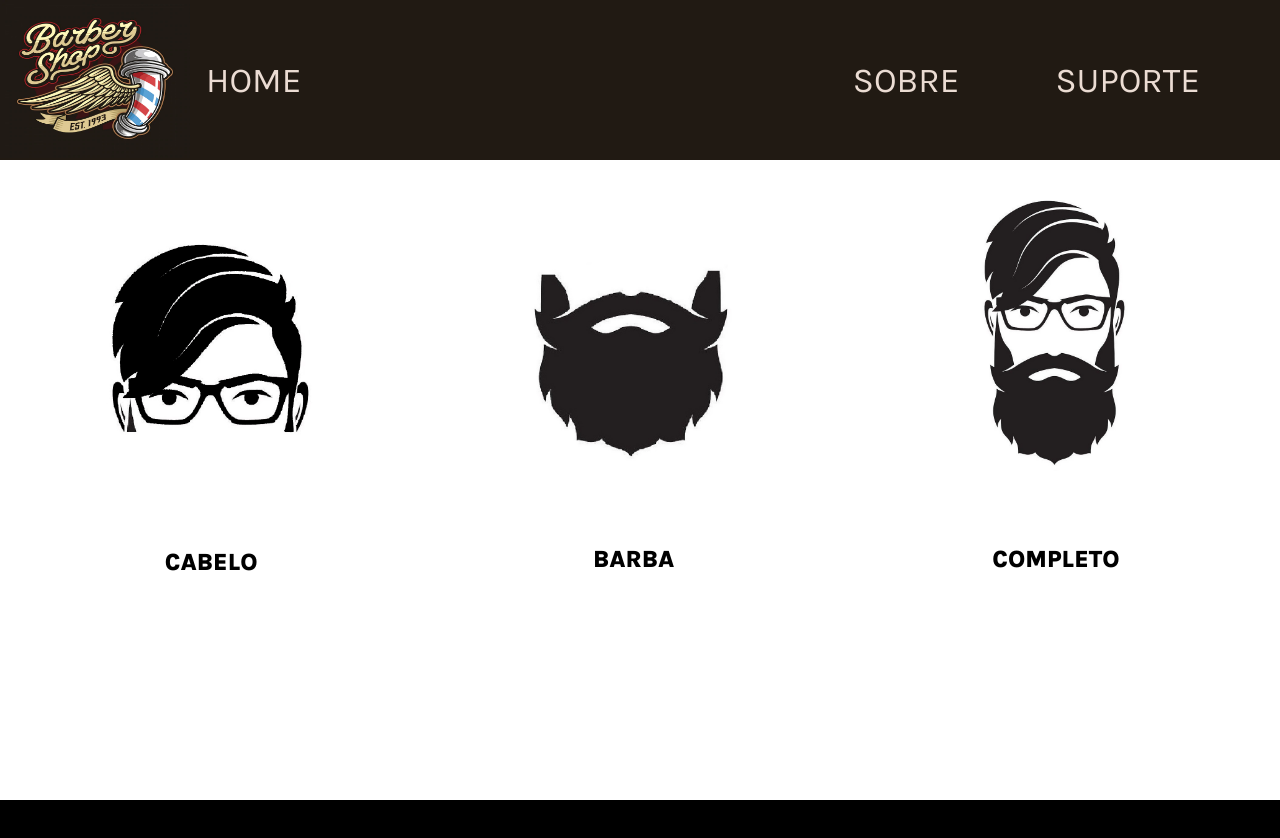
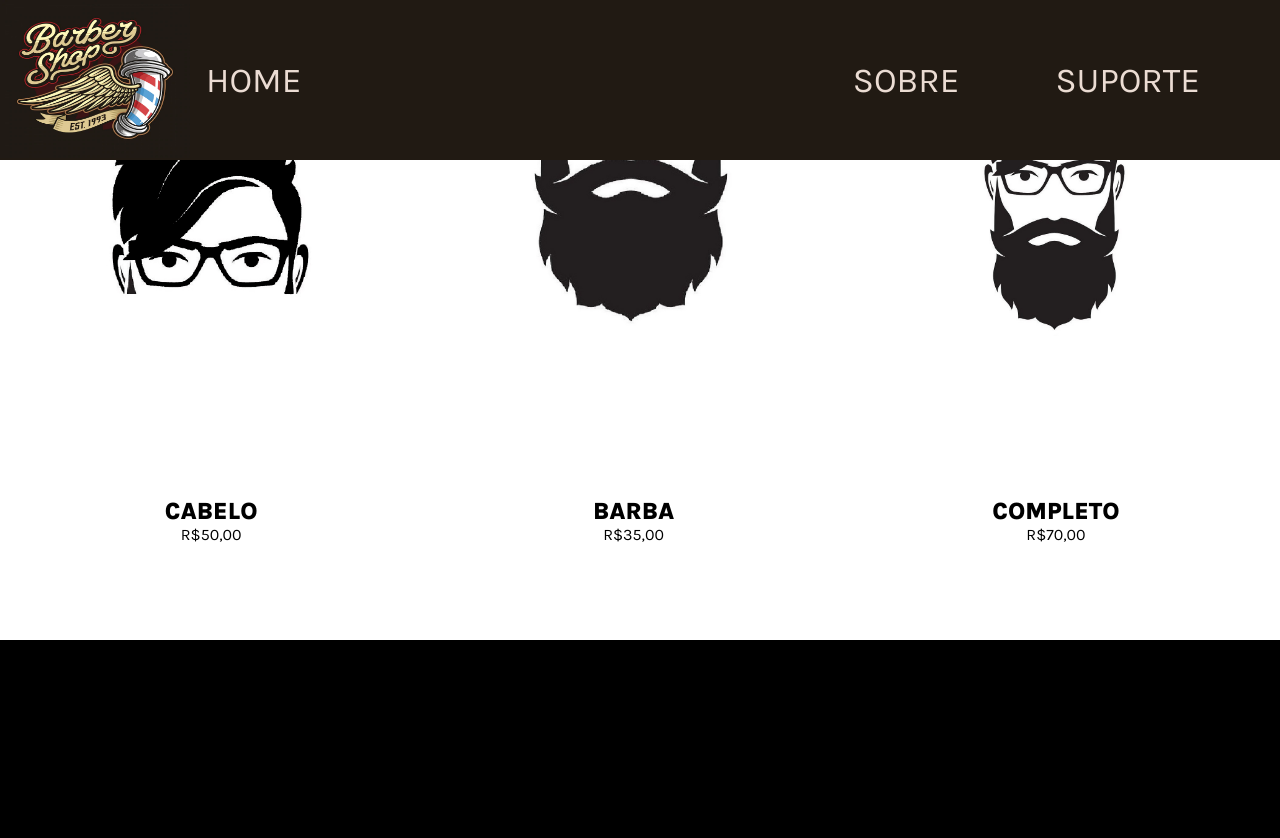
Before and after one commit to Bonniezilla/Barbearia, a plain HTML site: page index.html in a window 1280 px wide. Shown: the top 838 px of the page. Drawn offline with Linux system fonts and the light colour scheme.

Commit message:
Animation version

```diff
--- a/index.html
+++ b/index.html
@@ -17,17 +17,26 @@
         </ul>
     </nav>
     <header>
-        <div class="cabelo">
+        <div class="cortes">
             <img src="img/cabelo.png">
-            <h2>CABELO</h2>
+            <div class="precos">
+                <h2>CABELO</h2>
+                <p>R$50,00</p>
+            </div>
         </div>
-        <div class="barba">
+        <div class="cortes">
             <img src="img/barba.png">
-            <h2>BARBA</h2>
+            <div class="precos">
+                <h2>BARBA</h2>
+                <p>R$35,00</p>
+            </div>
         </div>
-        <div class="completo">
+        <div class="cortes">
             <img src="img/completo.png">
-            <h2>COMPLETO</h2>
+            <div class="precos">
+                <h2>COMPLETO</h2>
+                <p>R$70,00</p>
+            </div>
         </div>
     </header>
     <main>
--- a/style.css
+++ b/style.css
@@ -12,7 +12,7 @@ body {
     font-family: 'Karla';
     background-size: cover;
     display: grid;
-    grid-template-rows: 20vh 80vh ;
+    grid-template-rows: 20vh 80vh;
 }
 
 nav {
@@ -24,7 +24,6 @@ nav {
     height: 20vh;
     display: flex;
     align-items: center;
-    position: relative;
 }
 
 nav ul {
@@ -68,15 +67,35 @@ header {
     display: flex;
 }
 
-header div {
+header .cortes {
     image-rendering: optimizeQuality;
     display: grid;
+    grid-template-rows: 50vh 30vh ;
     align-items: center;
     justify-items: center;
     height: 70%;
+    animation: cortesAnimation 2s;
+}
+
+header .precos {
+    grid-row: 2 / 3;
+    grid-column: 1 / 4;
+    display: flex;
+    flex-direction: column;
+    align-items: center;
 }
 
 header img {
     max-width: 33vw;
     max-height: 100%;
 }
+
+@keyframes cortesAnimation {
+    0% {
+        margin-left: 84px;
+    }
+
+    100% {
+
+    }
+}
```
